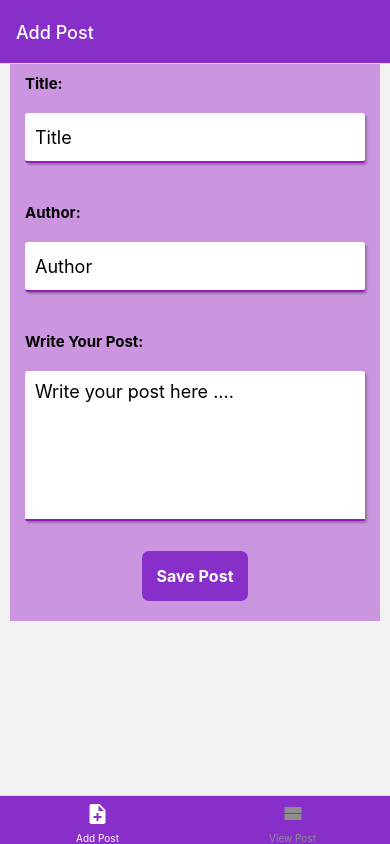
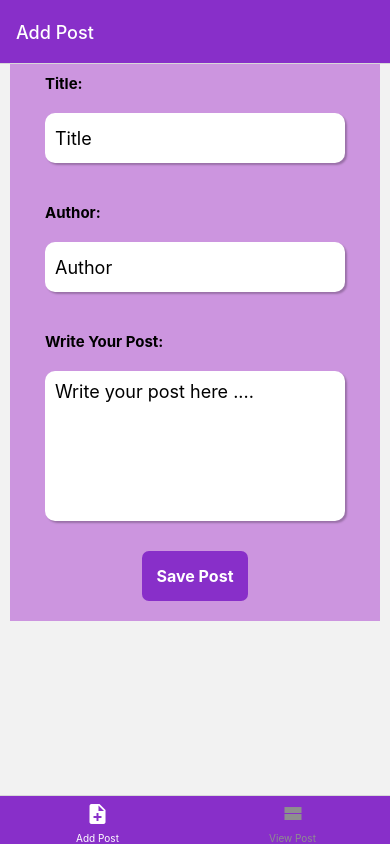
Before and after one commit to Nilotpal35/React-native, a React Native app: screen / in a window 390 px wide. Built offline with nearby package versions, Linux system fonts and the light colour scheme.

Commit message:
added styles according to device

```diff
--- a/Modal/EditPost.js
+++ b/Modal/EditPost.js
@@ -2,28 +2,20 @@ import { useState } from "react";
 import { useDispatch } from "react-redux";
 import {
   StyleSheet,
-  Modal,
   View,
-  Text,
-  Pressable,
-  TextInput,
   KeyboardAvoidingView,
   ScrollView,
 } from "react-native";
-import { AntDesign, Ionicons, MaterialIcons } from "@expo/vector-icons";
+import { Ionicons, MaterialIcons } from "@expo/vector-icons";
 import { removePost, editPost } from "../Store/redux/postSlice";
 import { Colors } from "../Styles/Colors";
 import Form from "../components/Post/Form";
-import { useSelector } from "react-redux";
 
 function EditPostModal({ route, navigation }) {
   const [editTitle, setEditTitle] = useState(route.params?.title);
   const [editAuthor, setEditAuthor] = useState(route.params?.author);
   const [editComment, setEditComment] = useState(route.params?.comment);
   const dispatch = useDispatch();
-
-  const marginTop = useSelector((state) => state.margin.marginTop);
-
   function buttonHandler() {
     if (
       editTitle.length < 3 ||
@@ -58,6 +50,14 @@ function EditPostModal({ route, navigation }) {
       <View style={styles.modalContainer}>
         <View>
           <View style={styles.headerButtonContainer}>
+            <Ionicons
+              name="arrow-back"
+              color={Colors.primary600}
+              size={30}
+              onPress={() => {
+                navigation.goBack();
+              }}
+            />
             <MaterialIcons
               name="delete"
               color={Colors.primary600}
@@ -68,9 +68,9 @@ function EditPostModal({ route, navigation }) {
               }}
             />
           </View>
-          <KeyboardAvoidingView behavior="position">
+          <KeyboardAvoidingView behavior="padding">
             <ScrollView>
-              <View style={[styles.formContainer, { marginTop: marginTop }]}>
+              <View style={[styles.formContainer]}>
                 <Form {...data} />
               </View>
             </ScrollView>
@@ -88,13 +88,15 @@ const styles = StyleSheet.create({
     flex: 1,
   },
   headerButtonContainer: {
-    justifyContent: "flex-end",
+    justifyContent: "space-between",
     margin: 20,
     flexDirection: "row",
   },
   formContainer: {
+    //flex: 1,
     alignItems: "center",
     marginHorizontal: 10,
     backgroundColor: "#CC95DF",
+    marginBottom: 100,
   },
 });
--- a/Store/redux/postSlice.js
+++ b/Store/redux/postSlice.js
@@ -53,7 +53,7 @@ const postSlice = createSlice({
       }
     },
     addEmoji: (state, action) => {
-      const updatedEmoji = action.payload.like;
+      const updatedEmoji = action.payload.emoji;
       const index = state.posts.findIndex(
         (item) => item.id === action.payload.id
       );
--- a/components/Post/Form.js
+++ b/components/Post/Form.js
@@ -24,7 +24,7 @@ function Form({
   console.log("HEIGHT", height);
   return (
     <>
-      <View style={[styles.content, { width: width - 50 }]}>
+      <View style={[styles.content, { width: width - 90 }]}>
         <Text style={styles.text}>Title:</Text>
         <View style={styles.inputContainer}>
           <TextInput
@@ -34,12 +34,13 @@ function Form({
             style={styles.titleInput}
             autoCorrect={false}
             //autoComplete="false"
-            onPressIn={() => dispatch(addMargin({ height: 250 }))}
+            onPressIn={() => dispatch(addMargin({ height: 150 }))}
             onEndEditing={() => dispatch(removeMargin({ height: 10 }))}
+            keyboardAppearance="dark"
           />
         </View>
       </View>
-      <View style={[styles.content, { width: width - 50 }]}>
+      <View style={[styles.content, { width: width - 90 }]}>
         <Text style={styles.text}>Author:</Text>
         <View style={styles.inputContainer}>
           <TextInput
@@ -49,10 +50,11 @@ function Form({
             style={styles.titleInput}
             onPressIn={() => dispatch(addMargin({ height: 120 }))}
             onEndEditing={() => dispatch(removeMargin({ height: 10 }))}
+            keyboardAppearance="dark"
           />
         </View>
       </View>
-      <View style={[styles.content, { width: width - 50 }]}>
+      <View style={[styles.content, { width: width - 90 }]}>
         <Text style={styles.text}>Write Your Post:</Text>
         <View style={styles.inputContainer}>
           <TextInput
@@ -86,23 +88,21 @@ const styles = StyleSheet.create({
   },
   titleInput: {
     height: 50,
-    borderBottomWidth: 2,
-    borderColor: "#9915C6",
     fontSize: 18,
     padding: 10,
-    borderRadius: 3,
     shadowColor: "black",
     shadowOffset: { height: 2, width: 2 },
     shadowOpacity: 0.25,
     shadowRadius: 2,
     backgroundColor: "white",
+    borderRadius: 10,
   },
   postInput: {
     height: 150,
     padding: 10,
-    borderBottomWidth: 2,
-    borderBottomLeftRadius: 2,
-    borderBottomRightRadius: 2,
+    //borderBottomWidth: 2,
+    //borderBottomLeftRadius: 2,
+    //borderBottomRightRadius: 2,
     borderColor: "#9915C6",
     fontSize: 18,
     borderRadius: 3,
@@ -111,6 +111,7 @@ const styles = StyleSheet.create({
     shadowOpacity: 0.25,
     shadowRadius: 2,
     backgroundColor: "white",
+    borderRadius: 10,
   },
   inputContainer: {
     marginVertical: 20,
--- a/components/UI/Emoji.js
+++ b/components/UI/Emoji.js
@@ -21,7 +21,7 @@ function Emoji({ id, emoji }) {
             pressed ? { opacity: 0.35, overflow: "hidden" } : null
           }
           onPress={(e) => {
-            dispatch(addEmoji({ like: "like", id: id }));
+            dispatch(addEmoji({ emoji: "like", id: id }));
           }}
         >
           <View style={{ flexDirection: "row" }}>
@@ -36,7 +36,7 @@ function Emoji({ id, emoji }) {
             pressed ? { opacity: 0.35, overflow: "hidden" } : null
           }
           onPress={(e) => {
-            dispatch(addEmoji({ like: "dislike", id: id }));
+            dispatch(addEmoji({ emoji: "dislike", id: id }));
           }}
         >
           <View style={{ flexDirection: "row" }}>
@@ -57,7 +57,7 @@ function Emoji({ id, emoji }) {
             pressed ? { opacity: 0.35, overflow: "hidden" } : null
           }
           onPress={(e) => {
-            dispatch(addEmoji({ like: "heart", id: id }));
+            dispatch(addEmoji({ emoji: "heart", id: id }));
           }}
         >
           <View style={{ flexDirection: "row" }}>
@@ -72,7 +72,7 @@ function Emoji({ id, emoji }) {
             pressed ? { opacity: 0.35, overflow: "hidden" } : null
           }
           onPress={(e) => {
-            dispatch(addEmoji({ like: "comment", id: id }));
+            dispatch(addEmoji({ emoji: "comment", id: id }));
           }}
         >
           <View style={{ flexDirection: "row" }}>
```
